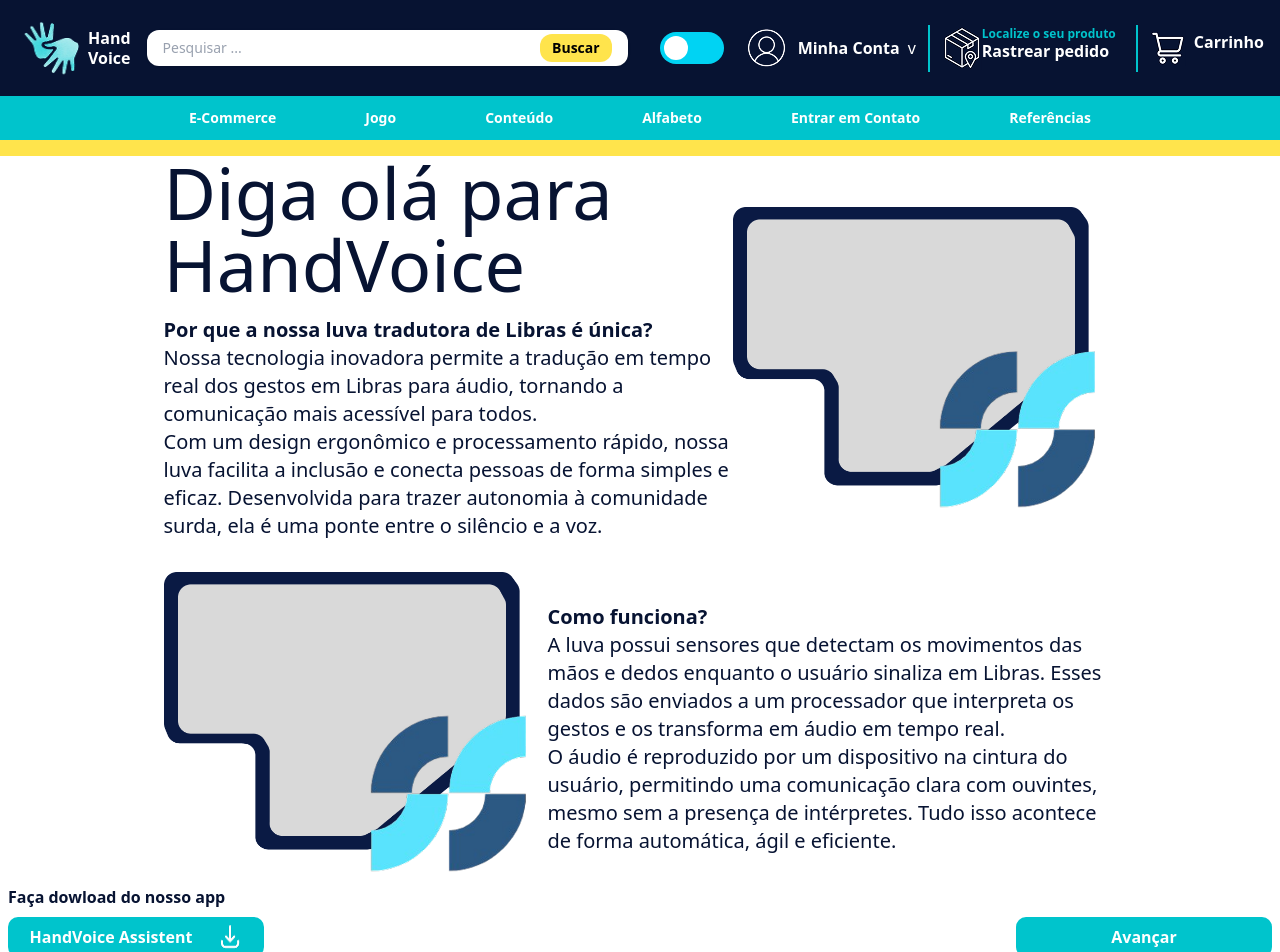
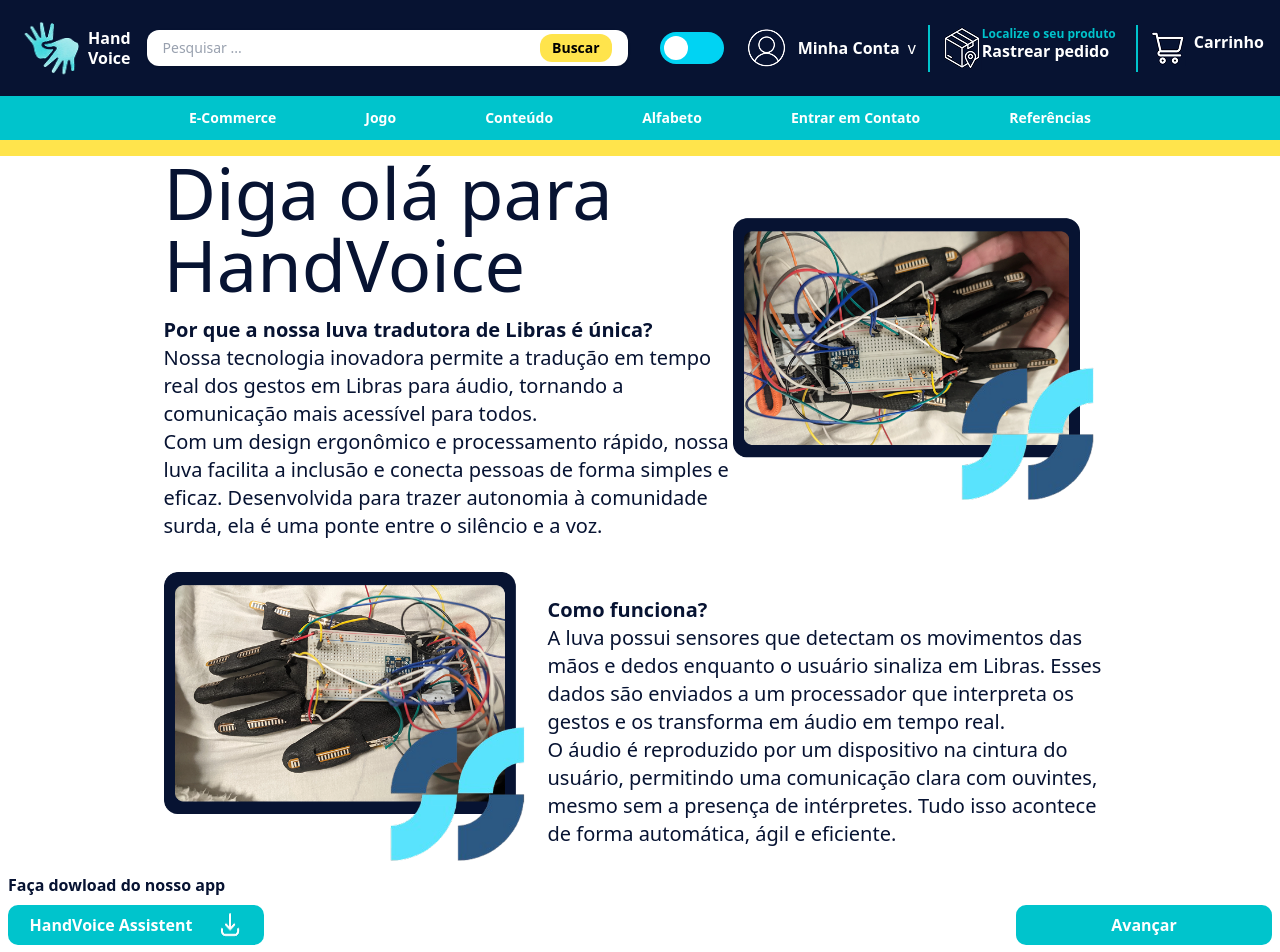
Before and after one commit to Danielsilvass/HandVoice, a React (Vite) app in the folder HandVoice/: page /Content in a window 1280 px wide. Shown: the top 952 px of the page. Built offline with nearby package versions, Linux system fonts and the light colour scheme.

Commit message:
ImageContent

```diff
--- a/HandVoice/src/components/ParagraphContent.jsx
+++ b/HandVoice/src/components/ParagraphContent.jsx
@@ -1,4 +1,5 @@
-import ComponetSemImg from "../../public/ComponetSemImg.png"
+import ComponetImg1 from "../../public/ComponetImg1.png"
+import ComponetImg2 from "../../public/ComponetImg2.png"
 import DownloadButton from "../../public/DownloadButton.png"
 import { useIsMobile } from "../hooks/useIsMobile";
 
@@ -9,9 +10,9 @@
             {isMobile ? (
                 <div className="flex justify-center items-center flex-col">
                     <h1 className="text-4xl font-normal text-darksblue dark:text-white text-center mb-4">Diga olá para HandVoice</h1>
-                    <img className="w-80 h-auto" src={ComponetSemImg} alt="" />
+                    <img className="w-80 h-auto" src={ComponetImg1} alt="" />
                     <p className="w-72 text-darksblue dark:text-white mb-4"><strong>Por que a nossa luva tradutora de Libras é única?</strong> <br/> Nossa tecnologia inovadora permite a tradução em tempo real dos gestos em Libras para áudio, tornando a comunicação mais acessível para todos. <br/> Com um design ergonômico e processamento rápido, nossa luva facilita a inclusão e conecta pessoas de forma simples e eficaz. Desenvolvida para trazer autonomia à comunidade surda, ela é uma ponte entre o silêncio e a voz.</p>
-                    <img className="w-80 h-auto" src={ComponetSemImg} alt="" />
+                    <img className="w-80 h-auto" src={ComponetImg2} alt="" />
                     <p className="w-72 text-darksblue dark:text-white mb-4">
                             <strong>Como funciona?</strong> <br/> A luva possui sensores que detectam os movimentos das mãos e dedos enquanto o usuário sinaliza em Libras. Esses dados são enviados a um processador que interpreta os gestos e os transforma em áudio em tempo real. <br/> O áudio é reproduzido por um dispositivo na cintura do usuário, permitindo uma comunicação clara com ouvintes, mesmo sem a presença de intérpretes. Tudo isso acontece de forma automática, ágil e eficiente.
                     </p>
@@ -25,10 +26,10 @@
                             <h1 className="text-darksblue dark:text-white text-7xl font-normal mb-4">Diga olá para HandVoice</h1>
                             <p className="text-xl text-darksblue dark:text-white"><strong>Por que a nossa luva tradutora de Libras é única?</strong> <br/> Nossa tecnologia inovadora permite a tradução em tempo real dos gestos em Libras para áudio, tornando a comunicação mais acessível para todos. <br/>Com um design ergonômico e processamento rápido, nossa luva facilita a inclusão e conecta pessoas de forma simples e eficaz. Desenvolvida para trazer autonomia à comunidade surda, ela é uma ponte entre o silêncio e a voz.</p>
                         </div>
-                        <img src={ComponetSemImg} alt="" className="w-96 h-auto" />
+                        <img src={ComponetImg1} alt="" className="w-96 h-auto" />
                     </div>
                     <div className="flex justify-center items-center">
-                        <img src={ComponetSemImg} alt="" className="w-96 h-auto"/>
+                        <img src={ComponetImg2} alt="" className="w-96 h-auto"/>
                         <div className="w-[569px]">
                             <p className="text-xl text-darksblue dark:text-white"><strong>Como funciona?</strong> <br/> A luva possui sensores que detectam os movimentos das mãos e dedos enquanto o usuário sinaliza em Libras. Esses dados são enviados a um processador que interpreta os gestos e os transforma em áudio em tempo real.<br/> O áudio é reproduzido por um dispositivo na cintura do usuário, permitindo uma comunicação clara com ouvintes, mesmo sem a presença de intérpretes. Tudo isso acontece de forma automática, ágil e eficiente.</p>
                         </div>
```
Also changed, not shown: HandVoice/public/ComponetImg1.png (added), HandVoice/public/ComponetImg2.png (added).
